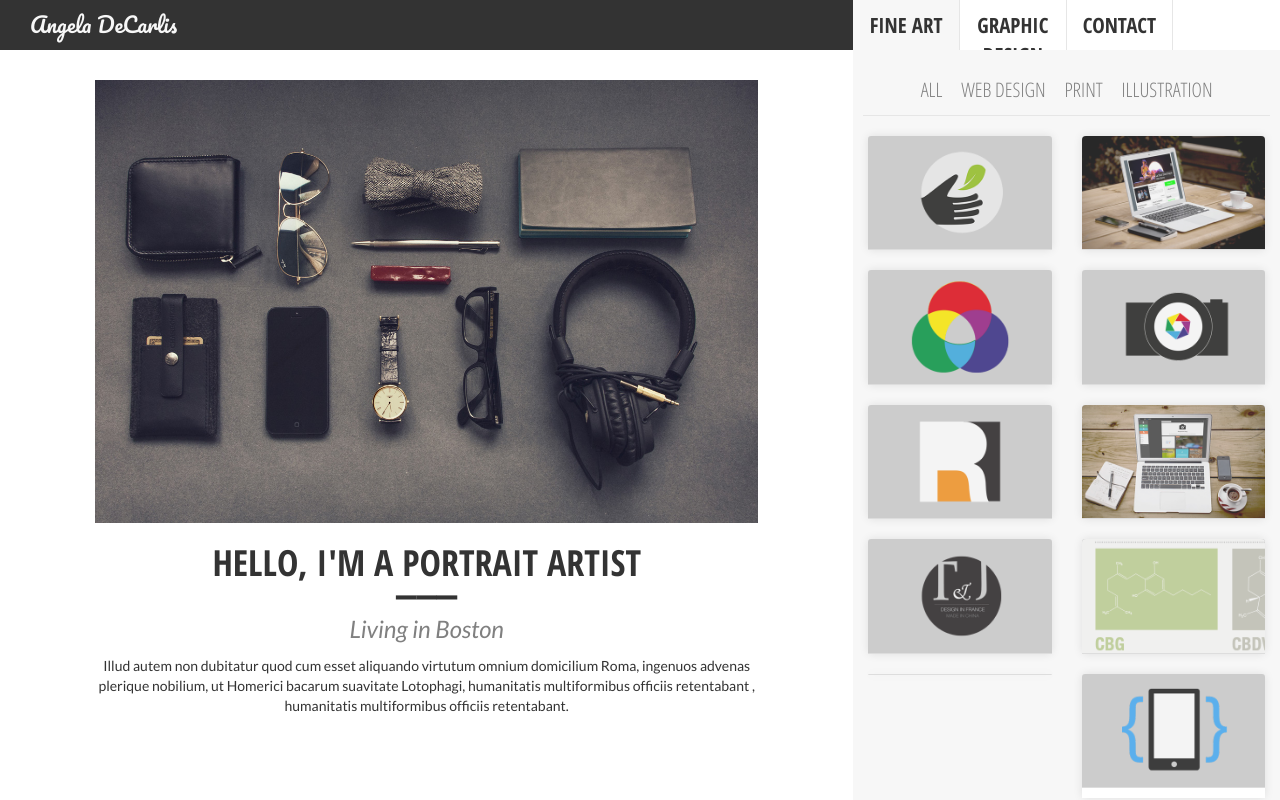
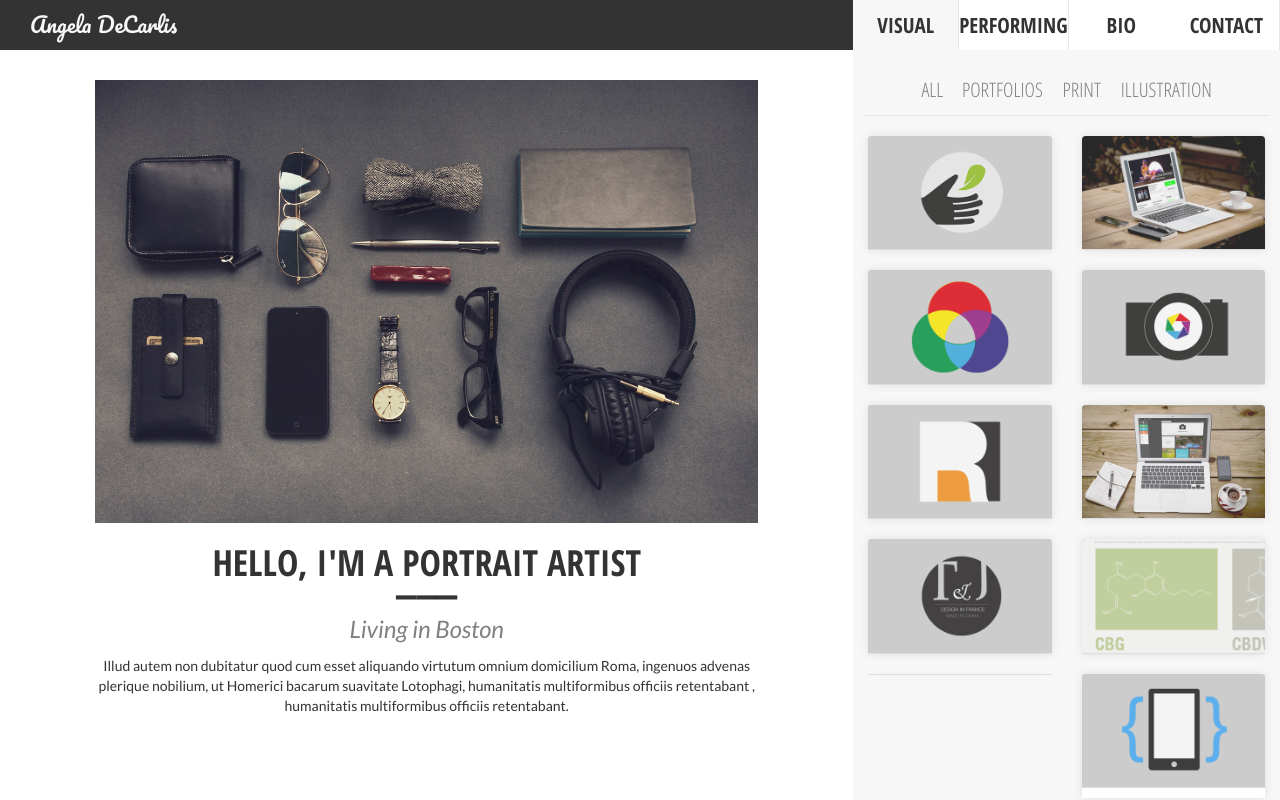
Before and after one commit to DanielJRaine/angela-decarlis-portfolio, a website: page index.html in a window 1280 px wide. Drawn offline with Linux system fonts and the light colour scheme.

```diff
--- a/index.html
+++ b/index.html
@@ -29,17 +29,18 @@
                 <nav>
                     <ul class="list-inline" id="menu">
                         <li class="active">
-                            <a href="index.html">Fine Art</a>
+                            <a href="index.html">Visual</a>
                         </li>
                         <li>
-                            <a href="blog.html">Graphic Design</a>
-                        </li>
-                        <li>
-                            <a href="contact.html">contact</a>
+                            <a href="blog.html">Performing</a>
                         </li>
                         <li class="last">
                             <!--<a href="https://www.facebook.com/adecarlis"><img class="social" src="img/icon/icon-facebook.png" alt="facebook"></a>-->
                             <!--<a href="#"><img class="social" src="img/icon/icon-twitter.png" alt="twitter"></a>-->
+                            <a href="bio.html">Bio</a>
+                        </li>
+                        <li>
+                            <a href="contact.html">Contact</a>
                         </li>
                     </ul>
                 </nav>
@@ -78,8 +79,8 @@
                 <!--work choice-->
                 <div class="item-choice">
                     <a href="#" class="filter" data-filter="all">All</a>
-                    <a href="#" class="filter" data-filter="web-design"> Web design</a>
-                    <a href="#" class="filter" data-filter="print"> Print</a>
+                    <a href="#" class="filter" data-filter="web-design"> Portfolios </a>
+                    <a href="#" class="filter" data-filter="print"> Print </a>
                     <a href="#" class="filter" data-filter="illustration">Illustration</a>
                     <hr>
                 </div>
```
Also changed, not shown: blog.html (+7 -6 lines), contact.html (+7 -6 lines), stash/project-example.html (+3 -0 lines).
